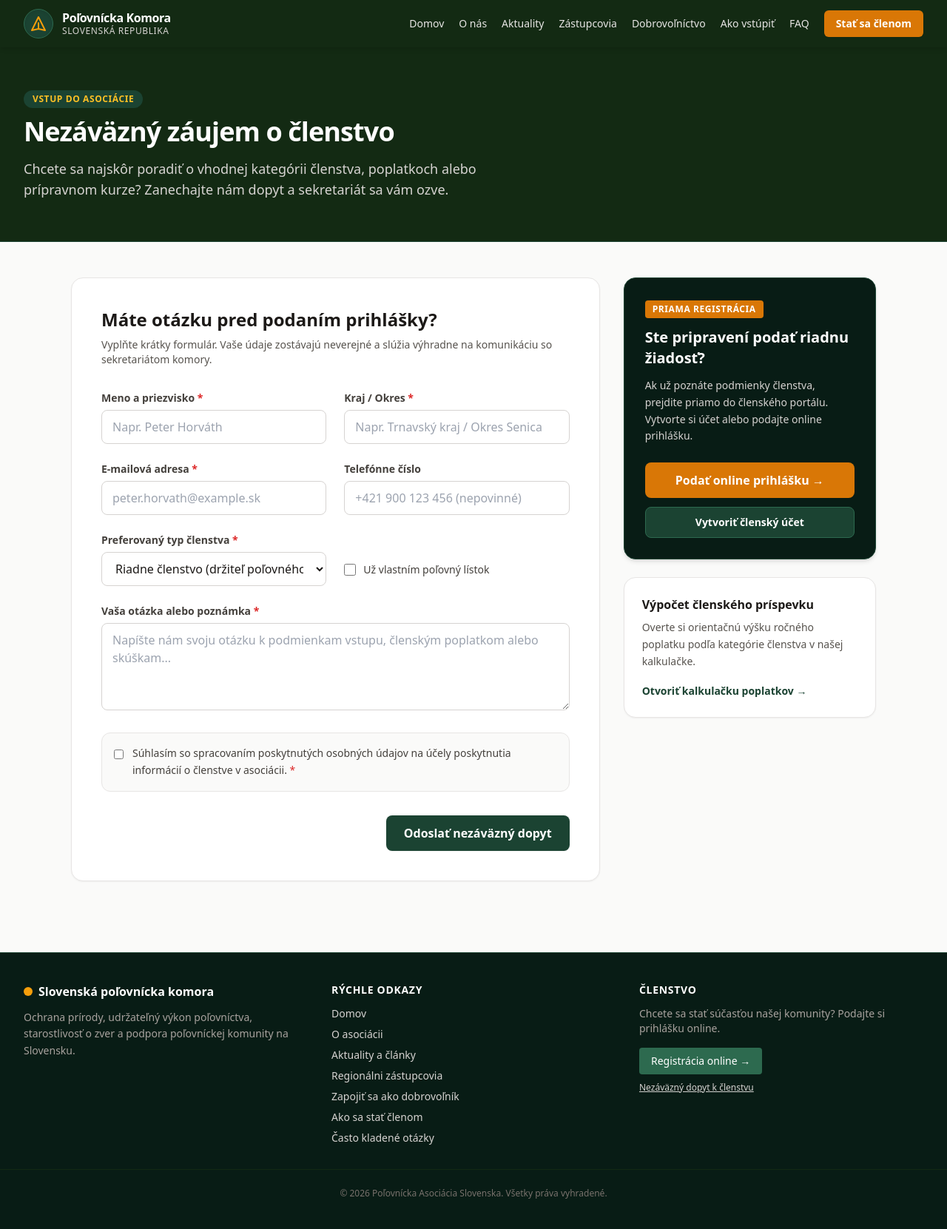
After one commit to sauwin/hunting-association-mvp, a Django app: page /membership-interest/ in a window 1280 px wide. The commit adds this page. Shown: the whole page at 74% size. Run offline with Django 5.2, Linux system fonts and the light colour scheme; some libraries are stand-ins or nearby versions.

Commit message:
feat(membership-interest): add enquiry template and Student A registration handoff CTAs (#27)

```diff
--- a/src/public_site/templates/public_site/base.html
+++ b/src/public_site/templates/public_site/base.html
@@ -116,9 +116,14 @@
                 <p class="text-sm text-stone-400 mb-4">
                     Chcete sa stať súčasťou našej komunity? Podajte si prihlášku online.
                 </p>
-                <a href="{{ membership_register_url|default:'/membership/apply/' }}" class="inline-block bg-forest-600 hover:bg-forest-700 text-white text-sm px-4 py-2 rounded font-medium transition">
-                    Registrácia online →
-                </a>
+                <div class="flex flex-col items-start gap-2.5">
+                    <a href="{{ membership_register_url|default:'/membership/apply/' }}" class="inline-block bg-forest-600 hover:bg-forest-700 text-white text-sm px-4 py-2 rounded font-medium transition">
+                        Registrácia online →
+                    </a>
+                    <a href="{% url 'public_site:membership_interest' %}" class="text-xs text-stone-300 hover:text-white underline transition">
+                        Nezáväzný dopyt k členstvu
+                    </a>
+                </div>
             </div>
         </div>
         <div class="max-w-7xl mx-auto px-4 sm:px-6 lg:px-8 mt-8 pt-6 border-t border-forest-800 text-xs text-stone-500 text-center">
--- /dev/null
+++ b/src/public_site/templates/public_site/membership_interest.html
@@ -0,0 +1,187 @@
+{% extends "public_site/base.html" %}
+
+{% block title %}Záujem o členstvo | Poľovnícka Asociácia Slovenska{% endblock %}
+{% block meta_description %}Máte otázky k členstvu alebo si chcete overiť podmienky vstupu? Vyplňte nezáväzný dopyt alebo prejdite priamo k online registrácii.{% endblock %}
+
+{% block content %}
+<section class="bg-forest-800 text-white py-14 border-b border-forest-700">
+    <div class="max-w-7xl mx-auto px-4 sm:px-6 lg:px-8">
+        <span class="inline-block bg-forest-700 text-amber-400 text-xs font-semibold uppercase tracking-wider px-3 py-1 rounded-full mb-3">
+            Vstup do asociácie
+        </span>
+        <h1 class="text-3xl sm:text-4xl font-bold tracking-tight mb-4">
+            Nezáväzný záujem o členstvo
+        </h1>
+        <p class="text-stone-300 max-w-2xl text-base sm:text-lg leading-relaxed">
+            Chcete sa najskôr poradiť o vhodnej kategórii členstva, poplatkoch alebo prípravnom kurze? Zanechajte nám dopyt a sekretariát sa vám ozve.
+        </p>
+    </div>
+</section>
+
+<section class="max-w-6xl mx-auto px-4 sm:px-6 lg:px-8 py-12">
+    {% if messages %}
+        <div class="mb-8 space-y-3">
+            {% for message in messages %}
+                <div class="rounded-xl bg-forest-50 border border-forest-600/30 p-4 text-forest-900 flex items-start gap-3 shadow-sm">
+                    <svg class="w-5 h-5 text-forest-600 mt-0.5 flex-shrink-0" fill="none" stroke="currentColor" viewBox="0 0 24 24">
+                        <path stroke-linecap="round" stroke-linejoin="round" stroke-width="2" d="M5 13l4 4L19 7"></path>
+                    </svg>
+                    <p class="text-sm font-medium">{{ message }}</p>
+                </div>
+            {% endfor %}
+        </div>
+    {% endif %}
+
+    <div class="grid grid-cols-1 lg:grid-cols-3 gap-8 items-start">
+        <!-- Left/Main Column: Pre-registration Enquiry Form -->
+        <div class="lg:col-span-2 bg-white rounded-2xl border border-stone-200 shadow-sm p-6 sm:p-10">
+            <div class="mb-8">
+                <h2 class="text-2xl font-bold text-stone-900 mb-2">Máte otázku pred podaním prihlášky?</h2>
+                <p class="text-sm text-stone-600">
+                    Vyplňte krátky formulár. Vaše údaje zostávajú neverejné a slúžia výhradne na komunikáciu so sekretariátom komory.
+                </p>
+            </div>
+
+            <form method="post" action="{% url 'public_site:membership_interest' %}" novalidate class="space-y-6">
+                {% csrf_token %}
+
+                {% if form.non_field_errors %}
+                    <div class="rounded-lg bg-red-50 border border-red-200 p-4 text-sm text-red-700">
+                        {{ form.non_field_errors }}
+                    </div>
+                {% endif %}
+
+                {# Honeypot anti-spam field #}
+                <div class="hidden" aria-hidden="true">
+                    <label for="{{ form.website.id_for_label }}">Website</label>
+                    {{ form.website }}
+                </div>
+
+                <div class="grid grid-cols-1 sm:grid-cols-2 gap-6">
+                    <div>
+                        <label for="{{ form.full_name.id_for_label }}" class="block text-sm font-semibold text-stone-700 mb-1.5">
+                            {{ form.full_name.label }} <span class="text-red-600">*</span>
+                        </label>
+                        {{ form.full_name }}
+                        {% if form.full_name.errors %}
+                            <p class="mt-1 text-xs text-red-600">{{ form.full_name.errors.0 }}</p>
+                        {% endif %}
+                    </div>
+
+                    <div>
+                        <label for="{{ form.region.id_for_label }}" class="block text-sm font-semibold text-stone-700 mb-1.5">
+                            {{ form.region.label }} <span class="text-red-600">*</span>
+                        </label>
+                        {{ form.region }}
+                        {% if form.region.errors %}
+                            <p class="mt-1 text-xs text-red-600">{{ form.region.errors.0 }}</p>
+                        {% endif %}
+                    </div>
+                </div>
+
+                <div class="grid grid-cols-1 sm:grid-cols-2 gap-6">
+                    <div>
+                        <label for="{{ form.email.id_for_label }}" class="block text-sm font-semibold text-stone-700 mb-1.5">
+                            {{ form.email.label }} <span class="text-red-600">*</span>
+                        </label>
+                        {{ form.email }}
+                        {% if form.email.errors %}
+                            <p class="mt-1 text-xs text-red-600">{{ form.email.errors.0 }}</p>
+                        {% endif %}
+                    </div>
+
+                    <div>
+                        <label for="{{ form.phone.id_for_label }}" class="block text-sm font-semibold text-stone-700 mb-1.5">
+                            {{ form.phone.label }}
+                        </label>
+                        {{ form.phone }}
+                        {% if form.phone.errors %}
+                            <p class="mt-1 text-xs text-red-600">{{ form.phone.errors.0 }}</p>
+                        {% endif %}
+                    </div>
+                </div>
+
+                <div class="grid grid-cols-1 sm:grid-cols-2 gap-6 items-end">
+                    <div>
+                        <label for="{{ form.preferred_membership_type.id_for_label }}" class="block text-sm font-semibold text-stone-700 mb-1.5">
+                            {{ form.preferred_membership_type.label }} <span class="text-red-600">*</span>
+                        </label>
+                        {{ form.preferred_membership_type }}
+                        {% if form.preferred_membership_type.errors %}
+                            <p class="mt-1 text-xs text-red-600">{{ form.preferred_membership_type.errors.0 }}</p>
+                        {% endif %}
+                    </div>
+
+                    <div class="pb-2">
+                        <label for="{{ form.has_hunting_licence.id_for_label }}" class="inline-flex items-center gap-2.5 cursor-pointer text-sm font-medium text-stone-700">
+                            {{ form.has_hunting_licence }}
+                            <span>{{ form.has_hunting_licence.label }}</span>
+                        </label>
+                    </div>
+                </div>
+
+                <div>
+                    <label for="{{ form.message.id_for_label }}" class="block text-sm font-semibold text-stone-700 mb-1.5">
+                        {{ form.message.label }} <span class="text-red-600">*</span>
+                    </label>
+                    {{ form.message }}
+                    {% if form.message.errors %}
+                        <p class="mt-1 text-xs text-red-600">{{ form.message.errors.0 }}</p>
+                    {% endif %}
+                </div>
+
+                <div class="bg-stone-50 rounded-xl p-4 border border-stone-200">
+                    <div class="flex items-start gap-3">
+                        <div class="flex items-center h-5 mt-0.5">
+                            {{ form.consent_given }}
+                        </div>
+                        <label for="{{ form.consent_given.id_for_label }}" class="text-sm text-stone-700 leading-relaxed">
+                            {{ form.consent_given.label }} <span class="text-red-600">*</span>
+                        </label>
+                    </div>
+                    {% if form.consent_given.errors %}
+                        <p class="mt-2 text-xs text-red-600 font-medium">{{ form.consent_given.errors.0 }}</p>
+                    {% endif %}
+                </div>
+
+                <div class="pt-2 flex justify-end">
+                    <button type="submit" class="bg-forest-700 hover:bg-forest-800 text-white font-semibold px-6 py-3 rounded-lg shadow-sm transition cursor-pointer">
+                        Odoslať nezáväzný dopyt
+                    </button>
+                </div>
+            </form>
+        </div>
+
+        <!-- Right Column: Clear Single Path to Student A's Real Registration Flow -->
+        <aside class="space-y-6">
+            <div class="bg-forest-900 text-white rounded-2xl p-6 sm:p-7 shadow-md border border-forest-700">
+                <span class="inline-block bg-amber-600 text-white text-xs font-bold uppercase tracking-wider px-2.5 py-1 rounded mb-3">
+                    Priama registrácia
+                </span>
+                <h3 class="text-xl font-bold mb-3">Ste pripravení podať riadnu žiadosť?</h3>
+                <p class="text-stone-300 text-sm leading-relaxed mb-6">
+                    Ak už poznáte podmienky členstva, prejdite priamo do členského portálu. Vytvorte si účet alebo podajte online prihlášku.
+                </p>
+                <div class="space-y-3">
+                    <a href="{{ membership_apply_url }}" class="block w-full text-center bg-amber-600 hover:bg-amber-700 text-white font-bold px-4 py-3 rounded-lg transition shadow-sm">
+                        Podať online prihlášku →
+                    </a>
+                    <a href="{{ account_register_url }}" class="block w-full text-center bg-forest-700 hover:bg-forest-600 text-white font-semibold text-sm px-4 py-2.5 rounded-lg border border-forest-600 transition">
+                        Vytvoriť členský účet
+                    </a>
+                </div>
+            </div>
+
+            <div class="bg-white rounded-2xl p-6 border border-stone-200 shadow-sm">
+                <h4 class="font-bold text-stone-900 mb-2 text-base">Výpočet členského príspevku</h4>
+                <p class="text-stone-600 text-sm leading-relaxed mb-4">
+                    Overte si orientačnú výšku ročného poplatku podľa kategórie členstva v našej kalkulačke.
+                </p>
+                <a href="{{ membership_calculator_url }}" class="inline-flex items-center text-sm font-semibold text-forest-700 hover:text-forest-900">
+                    Otvoriť kalkulačku poplatkov →
+                </a>
+            </div>
+        </aside>
+    </div>
+</section>
+{% endblock %}
```
Also changed, not shown: src/public_site/templates/public_site/how_to_join.html (+11 -3 lines).
